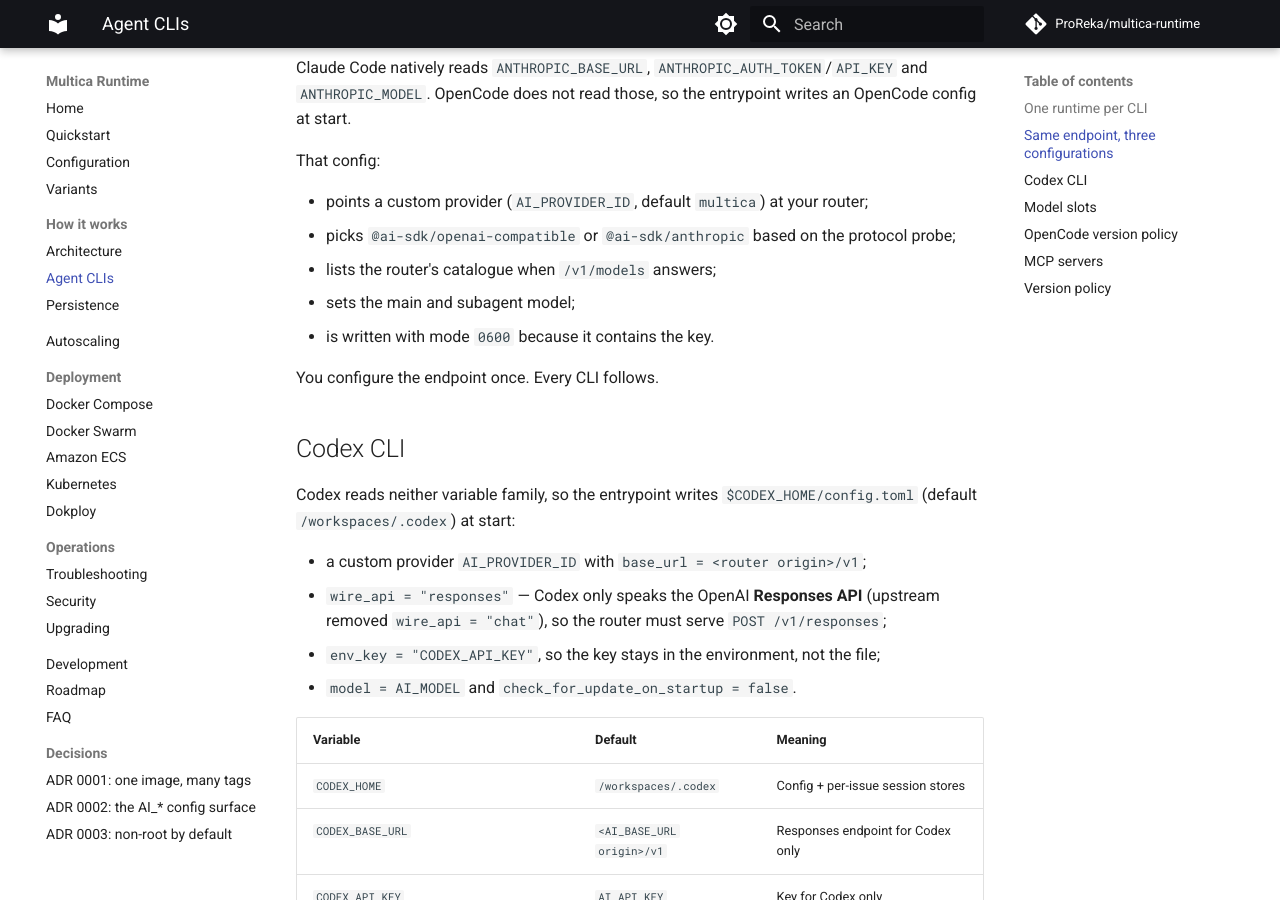
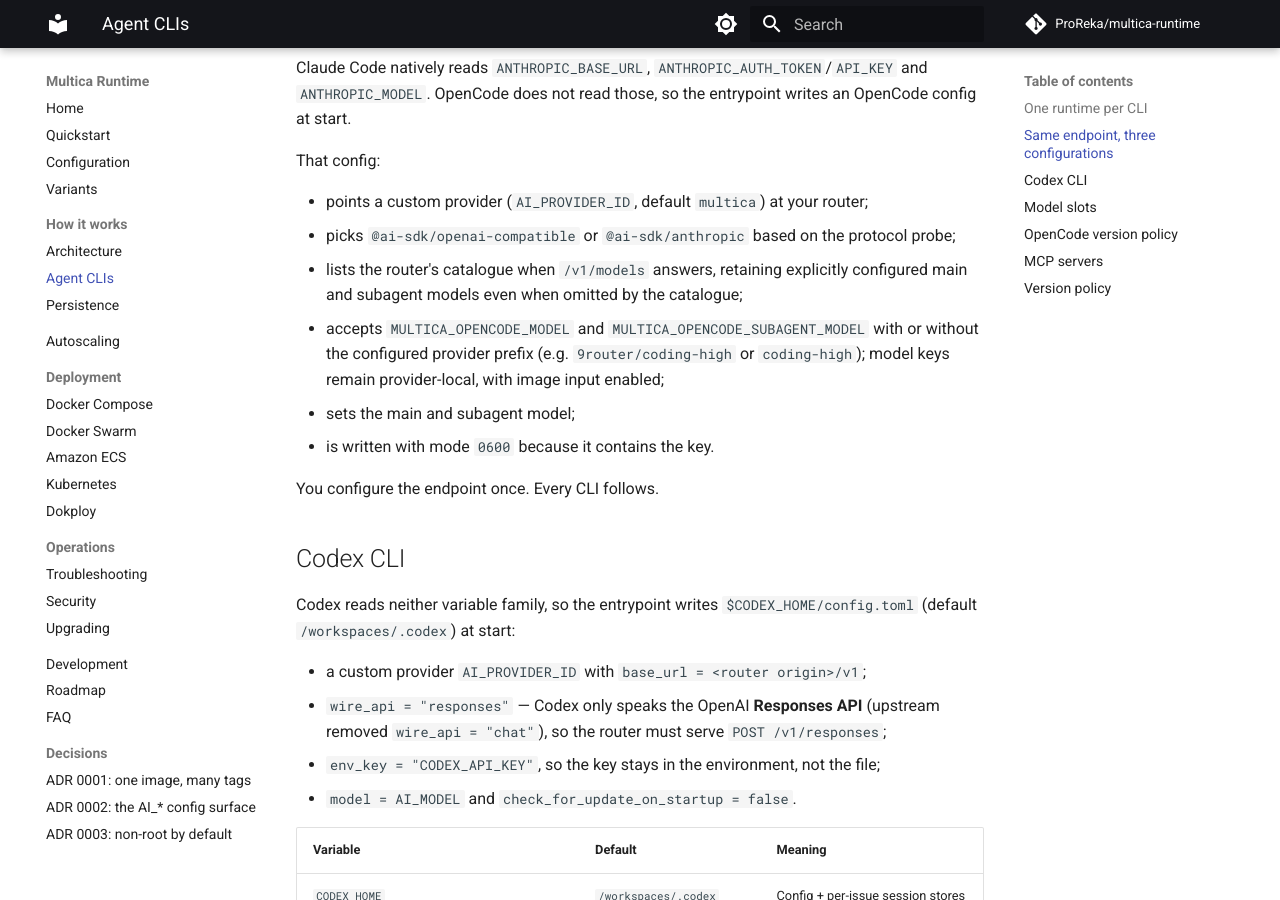
Before and after one commit to ProReka/multica-runtime, an MkDocs documentation site: the page built from docs/agents.md, in a window 1280 px wide and 900 px high, scrolled down 1009 px. Built offline with MkDocs 1.6.1 and Material for MkDocs 9.7.7, drawn with Linux system fonts in a browser that asks for light colours; comment, search, counter and statistics services are not loaded.

Commit message:
fix(base): retain explicit OpenCode model selections

```diff
--- a/docs/agents.md
+++ b/docs/agents.md
@@ -44,7 +44,11 @@ That config:
 - points a custom provider (`AI_PROVIDER_ID`, default `multica`) at your router;
 - picks `@ai-sdk/openai-compatible` or `@ai-sdk/anthropic` based on the protocol
   probe;
-- lists the router's catalogue when `/v1/models` answers;
+- lists the router's catalogue when `/v1/models` answers, retaining explicitly
+  configured main and subagent models even when omitted by the catalogue;
+- accepts `MULTICA_OPENCODE_MODEL` and `MULTICA_OPENCODE_SUBAGENT_MODEL` with
+  or without the configured provider prefix (e.g. `9router/coding-high` or
+  `coding-high`); model keys remain provider-local, with image input enabled;
 - sets the main and subagent model;
 - is written with mode `0600` because it contains the key.
 
```
Also changed, not shown: CHANGELOG.md (+4 -0 lines), 2 other files.
